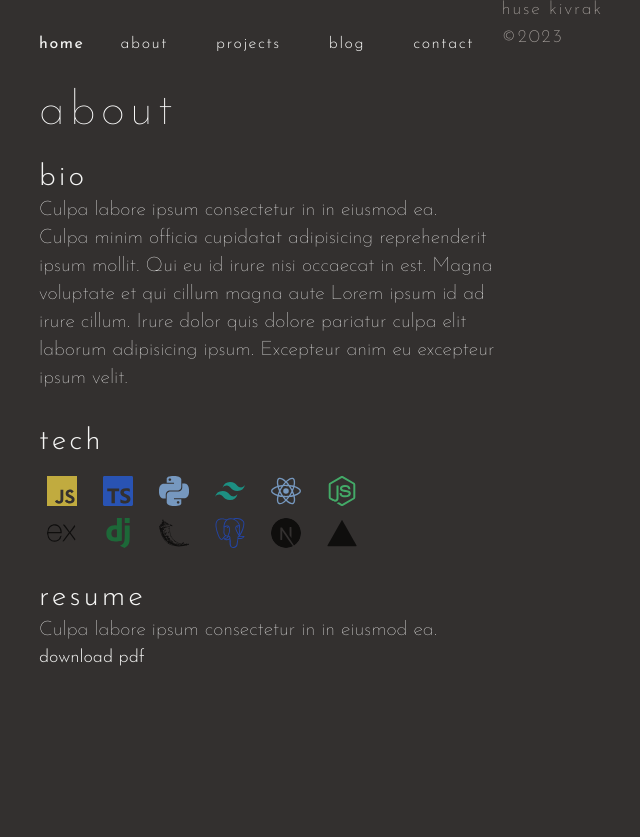
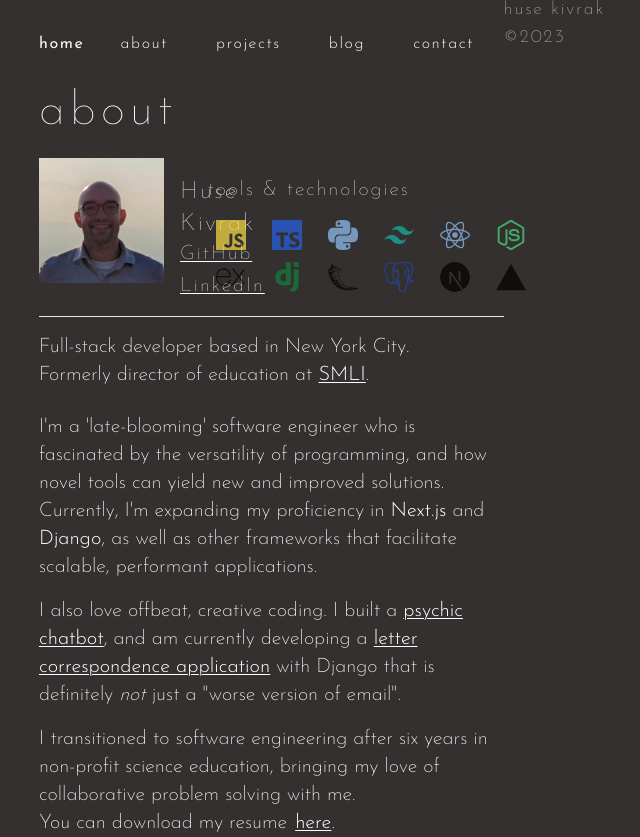
Before and after one commit to huseKivrak/huse.dev, a Next.js app: page /about in a window 1280 px wide. Shown: the whole page, without its empty margins (313-953 px from the left). Before the commit the page ends 800 px from the top, so only its background shows below. Built offline with nearby package versions, Linux system fonts and the light colour scheme.

Commit message:
added content and styling

```diff
--- a/app/about/page.tsx
+++ b/app/about/page.tsx
@@ -1,39 +1,129 @@
-"use client";
+'use client';
 
-import TechStack from "@/components/TechStack";
-import Link from "next/link";
+import TechStack from '@/components/TechStack';
+import Link from 'next/link';
+import Image from 'next/image';
+import { Separator } from '@/components/ui/separator';
 
 export default function About(): JSX.Element {
   return (
-    <div className="grid grid-cols-1 md:grid-cols-2 lg:grid-cols-3 gap-4 font-light">
-      <h1 className="col-span-full">about</h1>
-      <div id="bio" className="my-2 col-span-full">
-        <h4 className=" text-3xl font-light tracking-widest">bio</h4>
-        <p className="font-thin text-xl text-stone-50">
-          Culpa labore ipsum consectetur in in eiusmod ea.
+    <div className=''>
+      <h1>about</h1>
+      <div className='text-xl text-normal tracking-normal font-extralight text-white leading-7'>
+        <div className='flex flex-col md:flex-row justify-between items-start'>
+          <div className='flex flex-col md:flex-row'>
+            <Image
+              src='/images/huse.png'
+              alt='profile picture of huse'
+              width={125}
+              height={125}
+              className='object-contain'
+            />
+            <div className='flex flex-col items-start mt-2 md:mx-4 md:mt-10'>
+              <h3 className='font-thin text-2xl tracking-widest text-white'>
+                Huse Kivrak
+              </h3>
+              <Link
+                href='https://github.com/husekivrak'
+                className='font-thin tracking-widest text-white underline decoration-0 underline-offset-2 hover:text-stone-400 mb-1'
+                target='_blank'
+              >
+                GitHub
+              </Link>
+              <Link
+                href='https://linkedin.com/in/husekivrak'
+                className='font-thin tracking-widest text-white underline decoration-0 underline-offset-2 hover:text-stone-400 mb-1'
+                target='_blank'
+              >
+                LinkedIn
+              </Link>
+            </div>
+          </div>
+          <div id='tech' className='my-4 md:mt-10'>
+            <h4 className=' text-xl font-thin tracking-widest'>
+              tools & technologies
+            </h4>
+            <TechStack />
+          </div>
+        </div>
+      </div>
+
+      <div
+        id='bio'
+        className='text-xl text-normal tracking-normal font-extralight text-white leading-7'
+      >
+        {/* <Image
+          src='/images/huse.png'
+          alt='profile picture of huse'
+          width={100}
+          height={100}
+          className='my-2'
+        /> */}
+
+        <Separator />
+        <p className='mt-4'>
+          Full-stack developer based in New York City.
+          <br />
+          Formerly director of education at{' '}
+          <Link
+            href='https://www.smli.org/'
+            className='font-light text-white underline decoration-0 underline-offset-2 hover:text-stone-500'
+            target='_blank'
+          >
+            SMLI
+          </Link>
+          .
         </p>
-        <p className="font-thin text-xl text-stone-50">
-          Culpa minim officia cupidatat adipisicing reprehenderit ipsum mollit.
-          Qui eu id irure nisi occaecat in est. Magna voluptate et qui cillum
-          magna aute Lorem ipsum id ad irure cillum. Irure dolor quis dolore
-          pariatur culpa elit laborum adipisicing ipsum. Excepteur anim eu
-          excepteur ipsum velit.
+        <p className='mt-6'>
+          I'm a 'late-blooming' software engineer who is fascinated by the
+          versatility of programming, and how novel tools can yield new and
+          improved solutions. Currently, I'm expanding my proficiency in{' '}
+          <span className='font-light'>Next.js </span>
+          and <span className='font-light'>Django</span>, as well as other
+          frameworks that facilitate scalable, performant applications.
         </p>
-        <p className="font-thin text-xl text-stone-50"></p>
+        <p className='mt-4'>
+          I also love offbeat, creative coding. I built a{' '}
+          <Link
+            href='/blog/chatHuh'
+            className='font-light text-white underline decoration-0 underline-offset-2 hover:text-stone-400'
+          >
+            psychic chatbot
+          </Link>
+          , and am currently developing a{' '}
+          <Link
+            href='https://github.com/husekivrak/kanka'
+            className='font-light text-white underline decoration-0 underline-offset-2 hover:text-stone-400'
+            target='_blank'
+          >
+            letter correspondence application
+          </Link>{' '}
+          with Django that is definitely <i>not</i> just a "worse version of
+          email".
+        </p>
+
+        <p className='mt-4'>
+          I transitioned to software engineering after six years in non-profit
+          science education, bringing my love of collaborative problem solving
+          with me.
+        </p>
+
+        <p className='flex'>
+          You can download my resume
+          <Link
+            href='/pdfs/huseKivrakResume.pdf'
+            className='font-light text-white ml-2 underline decoration-0 underline-offset-2 hover:text-stone-400'
+            download
+          >
+            here
+          </Link>
+          .
+        </p>
       </div>
-      <div id="tech" className="my-2">
-        <h4 className=" text-3xl font-light tracking-widest">tech</h4>
+      {/* <div id='tech' className='my-2'>
+        <h4 className=' text-3xl font-thin tracking-widest'>tech</h4>
         <TechStack />
-      </div>
-      <div id="resume" className="col-span-full">
-        <h4 className="text-3xl font-light tracking-widest">resume</h4>
-        <p className="font-thin text-xl text-stone-50">
-          Culpa labore ipsum consectetur in in eiusmod ea.
-        </p>
-        <Link href="/pdfs/resume.pdf" target="_blank" className="flex text-lg hover:text-rose-200" download>
-        download pdf
-          </Link>
-      </div>
+      </div> */}
     </div>
   );
 }
```
